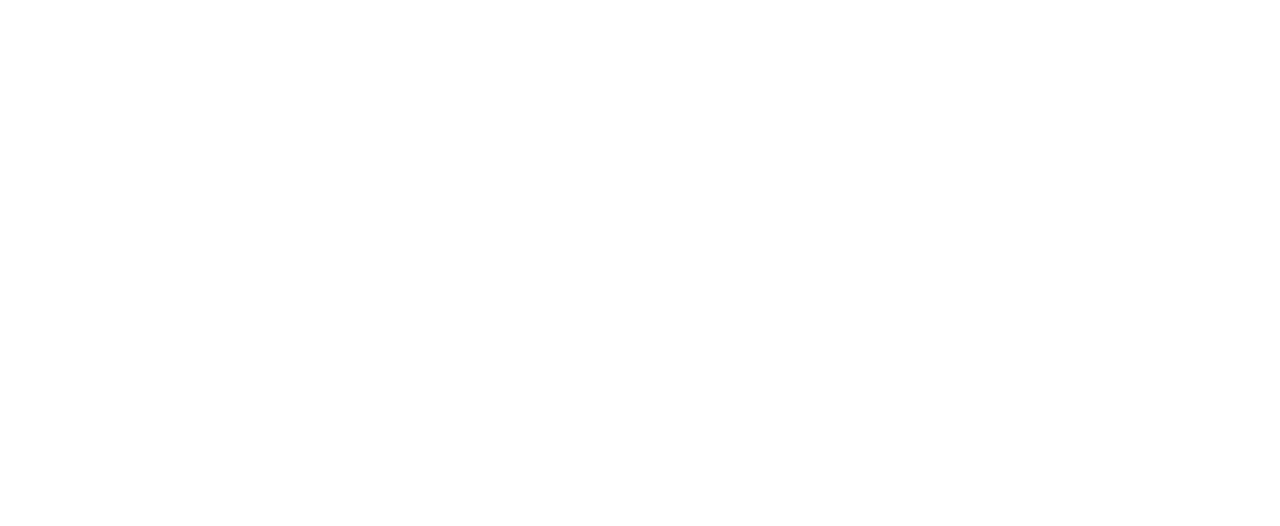
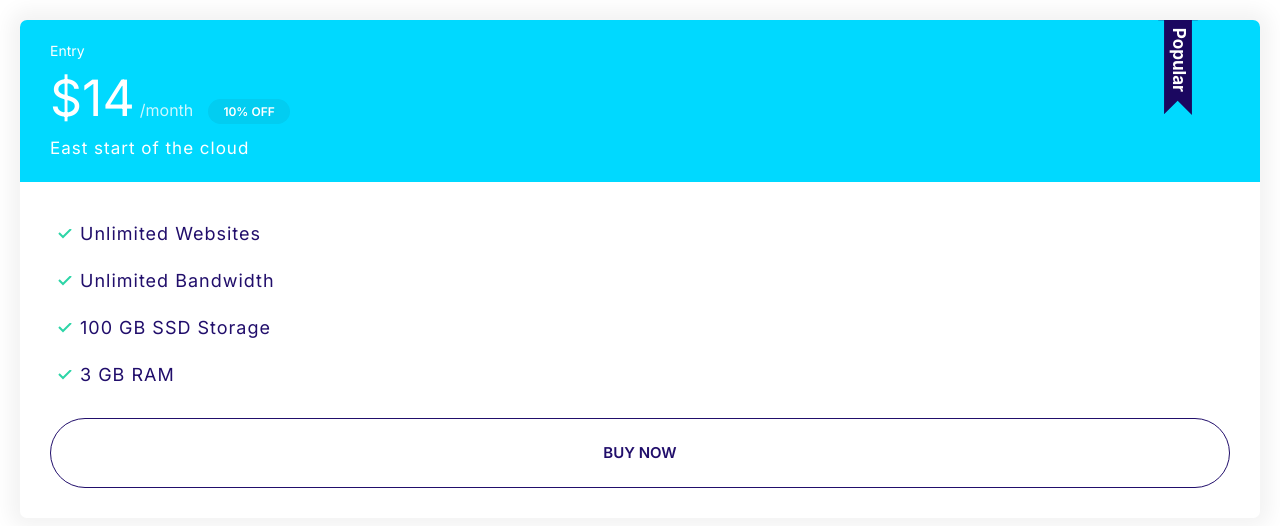
Before and after one commit to rod13-afk/moshify, a plain HTML site: page index.html in a window 1280 px wide. Drawn offline with Linux system fonts and the light colour scheme.

Commit message:
Build Card and Plan components.

```diff
--- a/css/styles.css
+++ b/css/styles.css
@@ -119,6 +119,7 @@ a {
 
 .badge--small {
   font-size: 1.6rem;
+  padding: 0.5rem 1.5rem;
 }
 
 @media screen and (min-width: 1024px) {
@@ -195,7 +196,7 @@ a {
   text-transform: uppercase;
   transition: all 0.3s;
   white-space: nowrap;
-  width: 90%;
+  width: 100%;
 }
 
 .btn--fit-content {
@@ -274,3 +275,94 @@ a {
     font-size: 1.5rem;
   }
 }
+
+/* Cards */
+
+.card {
+  border-radius: 7px;
+  box-shadow: 0 0 20px 10px #f3f3f3;
+  overflow: hidden;
+  margin: 2rem;
+}
+
+.card__header,
+.card__body {
+  padding: 2rem 3rem;
+}
+
+.card--primary .card__header {
+  background: var(--primary-color);
+  color: #fff;
+}
+
+.card--secondary .card__header {
+  background: var(--secondary-color);
+  color: #fff;
+}
+
+.card--secondary .badge--secondary {
+  background: #02cdf1;
+}
+
+/* Plans */
+
+.plan__name {
+  color: #fff;
+  margin: 0;
+  font-weight: 500;
+  font-size: 2.4rem;
+}
+
+.plan__price {
+  font-size: 6rem;
+}
+
+.plan__billing-cycle {
+  font-size: 2.4rem;
+  font-weight: 300;
+  opacity: 0.8;
+  margin-right: 1rem;
+}
+
+.plan__description {
+  font-size: 2rem;
+  font-weight: 300;
+  letter-spacing: 1px;
+  display: block;
+}
+
+.plan .list__item {
+  margin-bottom: 2rem;
+  letter-spacing: 1px;
+}
+
+.plan--popular .card__header {
+  position: relative;
+}
+
+.plan--popular .card__header::before {
+  content: url(../images/popular.svg);
+  width: 40px;
+  display: inline-block;
+  position: absolute;
+  top: -5px;
+  right: 5%;
+}
+
+@media screen and (min-width: 1024px) {
+  .plan__name {
+    font-size: 1.4rem;
+  }
+
+  .plan__price {
+    font-size: 5rem;
+  }
+
+  .plan__billing-cycle {
+    font-size: 1.6rem;
+  }
+
+  .plan__description {
+    font-size: 1.7rem;
+  }
+}
--- a/index.html
+++ b/index.html
@@ -13,5 +13,28 @@
     <link rel="stylesheet" href="css/normalize.css" />
     <link rel="stylesheet" href="css/styles.css" />
   </head>
-  <body></body>
+  <body>
+    <div class="card-container" style="width: 100%">
+      <div class="plan plan--popular">
+        <div class="card card--secondary">
+          <header class="card__header">
+            <h3 class="plan__name">Entry</h3>
+            <span class="plan__price">$14</span>
+            <span class="plan__billing-cycle">/month</span>
+            <span class="badge badge--secondary badge--small">10% OFF</span>
+            <span class="plan__description">East start of the cloud</span>
+          </header>
+          <div class="card__body">
+            <ul class="list list--tick">
+              <li class="list__item">Unlimited Websites</li>
+              <li class="list__item">Unlimited Bandwidth</li>
+              <li class="list__item">100 GB SSD Storage</li>
+              <li class="list__item">3 GB RAM</li>
+            </ul>
+            <button class="btn btn--outline">buy now</button>
+          </div>
+        </div>
+      </div>
+    </div>
+  </body>
 </html>
```
Also changed, not shown: components/cards.html (added, +14 -0 lines), images/popular.svg (added).
